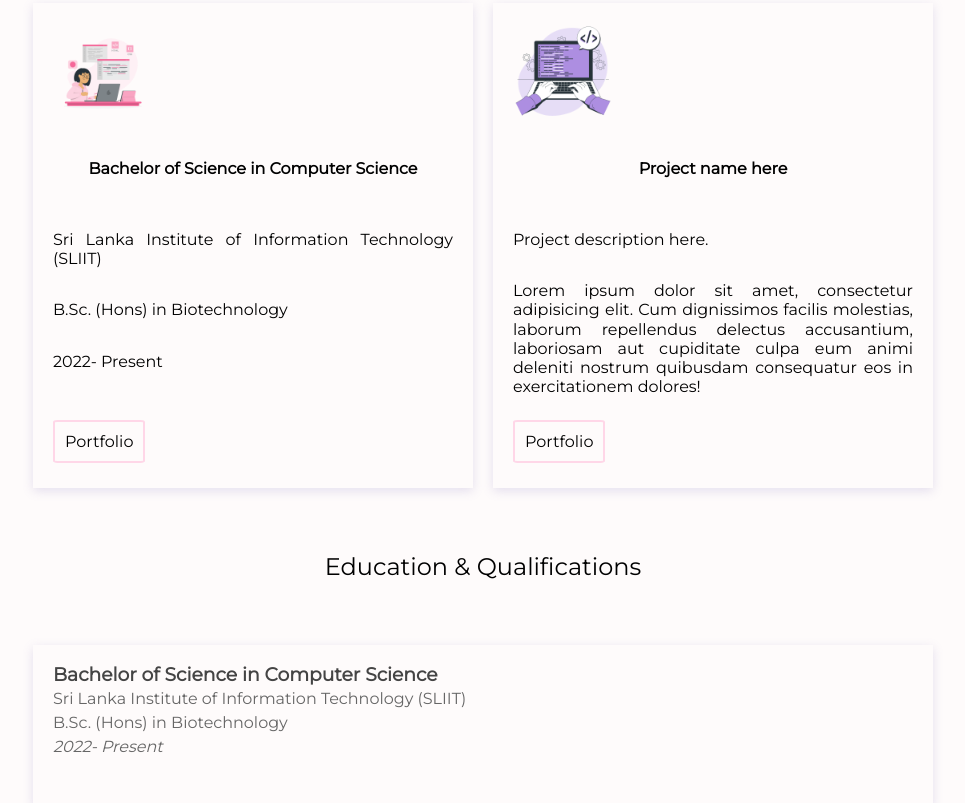
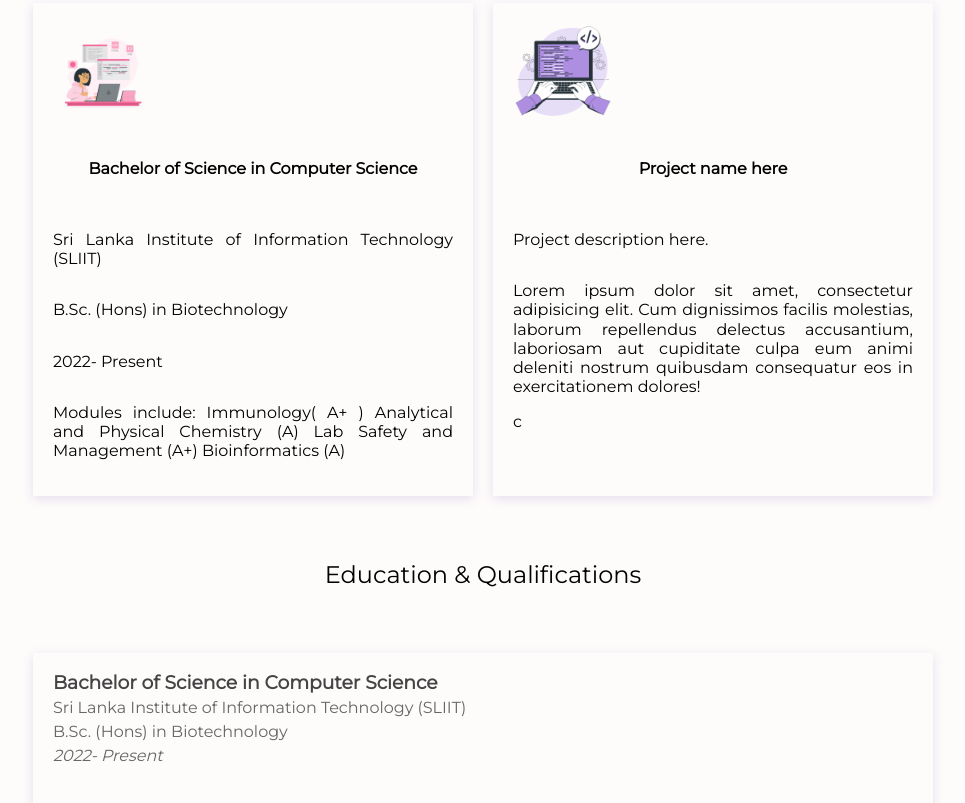
Before and after one commit to minsu987/my-portfolio-final, a plain HTML site: page index.html in a window 1280 px wide. Shown: the part 2319-3122 px from the top of the page, without its empty margins (157-1122 px from the left). Drawn offline with nearby package versions, Linux system fonts and the light colour scheme.

Commit message:
index.html

```diff
--- a/index.html
+++ b/index.html
@@ -212,7 +212,12 @@
             <p>Sri Lanka Institute of Information Technology (SLIIT)</p>
             <p>B.Sc. (Hons) in Biotechnology</p>
             <p>2022- Present</p>
-            <p class="padding-top bottom"><a href="portfolio.html" class="button-outline">Portfolio</a></p>
+            <p>Modules include:
+Immunology( A+ )
+Analytical and Physical Chemistry (A)
+Lab Safety and Management (A+)
+Bioinformatics (A)</p>
+
         </section>
         <section class="column card justify flex">
             <img class="box" src="assets/project2.png" alt="project2">
@@ -220,8 +225,7 @@
             <p>Project description here.</p>
             <p>Lorem ipsum dolor sit amet, consectetur adipisicing elit. Cum dignissimos facilis molestias, laborum
                 repellendus delectus accusantium, laboriosam aut cupiditate culpa eum animi deleniti nostrum quibusdam
-                consequatur eos in exercitationem dolores!</p>
-            <p class="padding-top bottom"><a href="portfolio.html" class="button-outline">Portfolio</a></p>
+                consequatur eos in exercitationem dolores!</p>c
         </section>
 
     </section>
```
